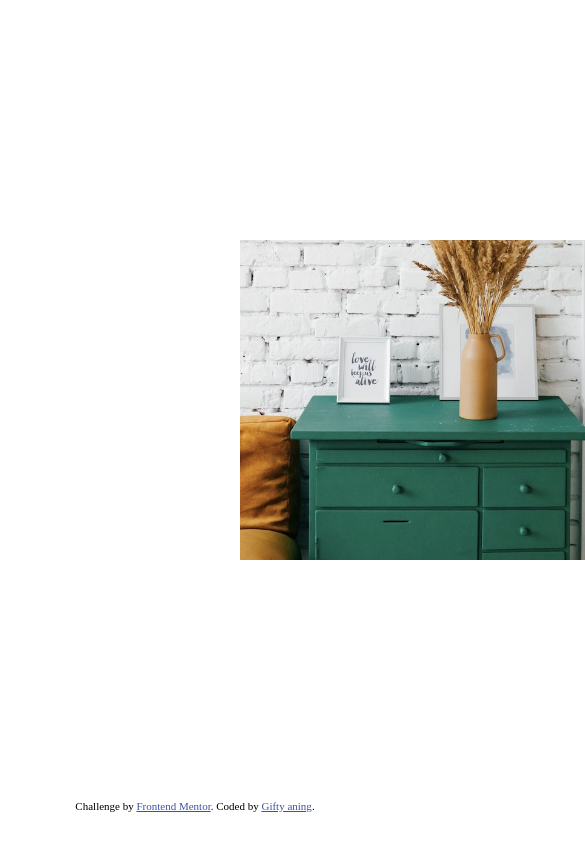
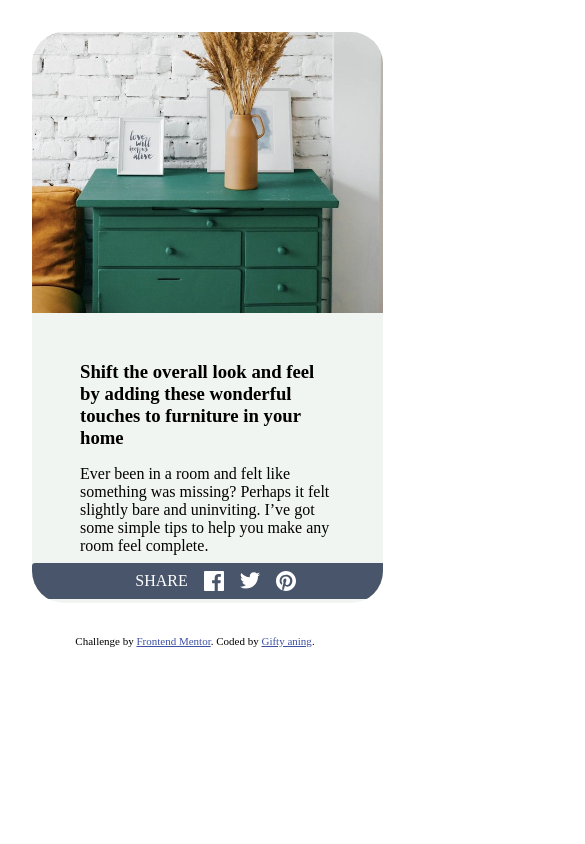
Before and after one commit to Giftyaning/Article-preview-component, a plain HTML site: page index.html in a window 390 px wide. Shown: the top 844 px of the page, 585 px wide, since content can reach past the window. Drawn offline with Linux system fonts and the light colour scheme.

Commit message:
Mobile screen

```diff
--- a/style.css
+++ b/style.css
@@ -7,10 +7,11 @@
 .container{
     position: relative;
     display: flex;
-    max-width: 70%;
+    width: 70%;
+    max-width: 70em;
     height: 20em;
     margin: 15em;
-    border-radius: .5em;
+    border-radius: 2em;
     background-color: #ecf2ecbf;
     overflow: visible;
 }
@@ -84,3 +85,29 @@
     display: none;
     color: #ffff;
 }
+
+@media (max-width: 768px) {
+    .container{
+        flex-direction: column;
+        width: 90%;
+        height: 100%;
+        max-height: 100%;
+        margin: 2em;
+        overflow: hidden;
+    }
+
+
+    .bottom {
+        display: none;
+    }
+
+    .pop{
+        display: flex;
+        left: 0;
+        width: 100%;
+        max-width: 100%;
+        top: 93%;
+
+    }
+
+}
```
